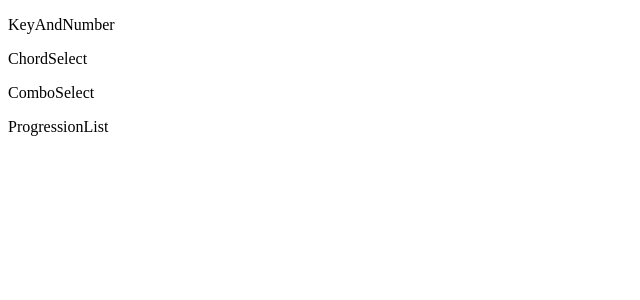
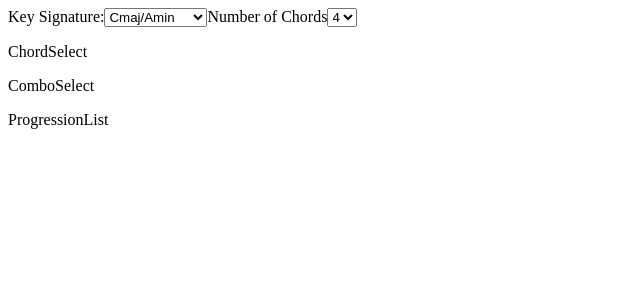
Before and after one commit to jared23m/ChordSafari, a React (Vite) app: page / in a window 1280 px wide. Shown: the top 300 px of the page, without its empty margins (0-640 px from the left). Built offline with nearby package versions, Linux system fonts and the light colour scheme.

Commit message:
form for keyAndNumber

```diff
--- a/src/App.jsx
+++ b/src/App.jsx
@@ -2,11 +2,23 @@ import KeyAndNumber from './components/KeyAndNumber'
 import ChordSelect from './components/ChordSelect'
 import ComboSelect from './components/ComboSelect'
 import ProgressionList from './components/ProgressionList'
+import { useState, useEffect} from 'react'
 
 function App() {
+  const [keySig, setKeySig] = useState("Cmaj/Amin");
+  const [numberOfChords, setNumberOfChords] = useState(4);
+
+  useEffect(()=>{
+    console.log('keySig:', keySig);
+  }, [keySig])
+
+  useEffect(()=>{
+    console.log('numberOfChords:', numberOfChords);
+  }, [numberOfChords])
+
   return (
     <div className='App'>
-       <KeyAndNumber/>
+       <KeyAndNumber keySig={keySig} setKeySig={setKeySig} numberOfChords={numberOfChords} setNumberOfChords={setNumberOfChords}/>
       <ChordSelect/>
       <ComboSelect/>
       <ProgressionList/>
--- a/src/components/KeyAndNumber.jsx
+++ b/src/components/KeyAndNumber.jsx
@@ -1,5 +1,31 @@
-export default function KeyAndNumber(){
+import { keySigNames } from "../musicTheory";
+
+export default function KeyAndNumber(props){
     return (
-        <p>KeyAndNumber</p>
+        <div className='keyAndNumber'>
+        <form className="keyAndNumberForm" onSubmit={(event)=>handleAllSubmit(event, loopId)}>
+            <label>
+                Key Signature:
+                        <select className='keySigSelect' value={props.keySig} onChange={(e) => {
+                            props.setKeySig(e.target.value);
+                            }}>
+                                {keySigNames.map((name) => {
+                                    return <option key={name} value={name}>{name}</option>
+                                })}
+                        </select>
+            </label>
+            <label>
+                Number of Chords
+                        <select className='numberOfChordsSelect' value={props.numberOfChords} onChange={(e) => {
+                            props.setNumberOfChords(e.target.value);
+                            }}>
+                            <option value={1}>{"1"}</option>
+                            <option value={2}>{"2"}</option>
+                            <option value={3}>{"3"}</option>
+                            <option value={4}>{"4"}</option>
+                        </select>
+            </label>
+        </form>
+        </div>
     )
 }
--- /dev/null
+++ b/src/musicTheory/index.jsx
@@ -0,0 +1,12 @@
+export const keySigNames = ["Cmaj/Amin",
+"Dbmaj/Bbmin",
+"Dmaj/Bmin",
+"Ebmaj/Cmin",
+"Emaj/C#min",
+"Fmaj/Dmin",
+"Gbmaj/Ebmin",
+"Gmaj/Emin",
+"Abmaj/Fmin",
+"Amaj/F#min",
+"Bbmaj/Gmin",
+"Bmaj/G#min"];
```
